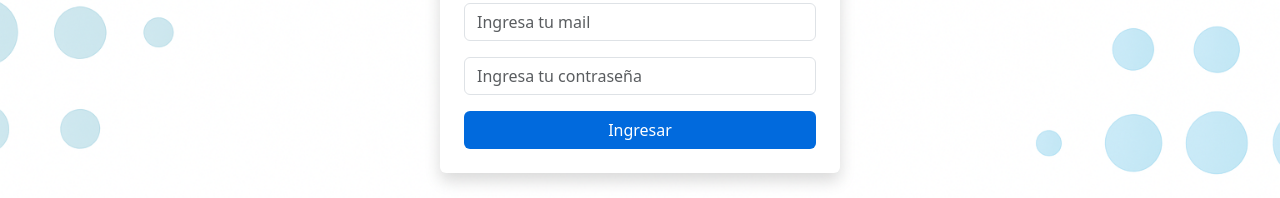
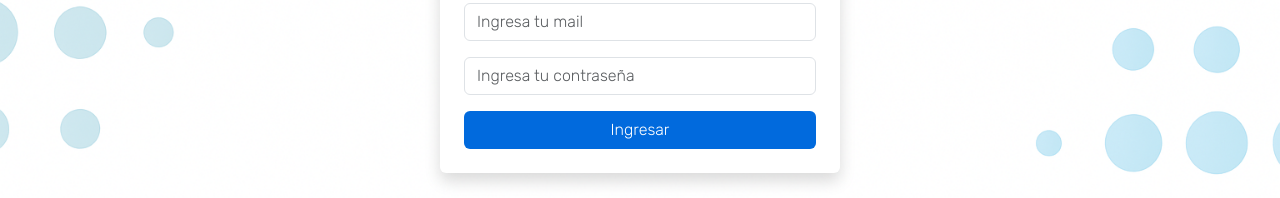
Before and after one commit to tobiasceruttigothe/disenador-de-bolsas, a React (Vite) app: page /login in a window 1280 px wide. Shown: the part 376-574 px from the top of the page. Built offline with nearby package versions, Linux system fonts and the light colour scheme.

Commit message:
tipografia

```diff
--- a/src/index.css
+++ b/src/index.css
@@ -1,3 +1,5 @@
+@import url('https://fonts.googleapis.com/css2?family=PT+Sans:wght@400;700&family=Rubik:wght@300&display=swap');
+
 .fondo {
   background-image: url('./assets/fondo.png');
   background-size: cover;
@@ -5,3 +7,24 @@
   height: 100vh;
   width: 100%;
 }
+
+body {
+  margin: 0;
+  padding: 0;
+  font-family: 'Rubik', sans-serif;
+}
+
+p {
+  font-family: 'Rubik', sans-serif;
+  font-weight: 300;
+}
+
+h1 {
+  font-family: 'PT Sans', sans-serif;
+  font-weight: 700;
+}
+
+button {
+  font-family: 'PT Sans', sans-serif;
+  font-weight: 700;
+}
```
